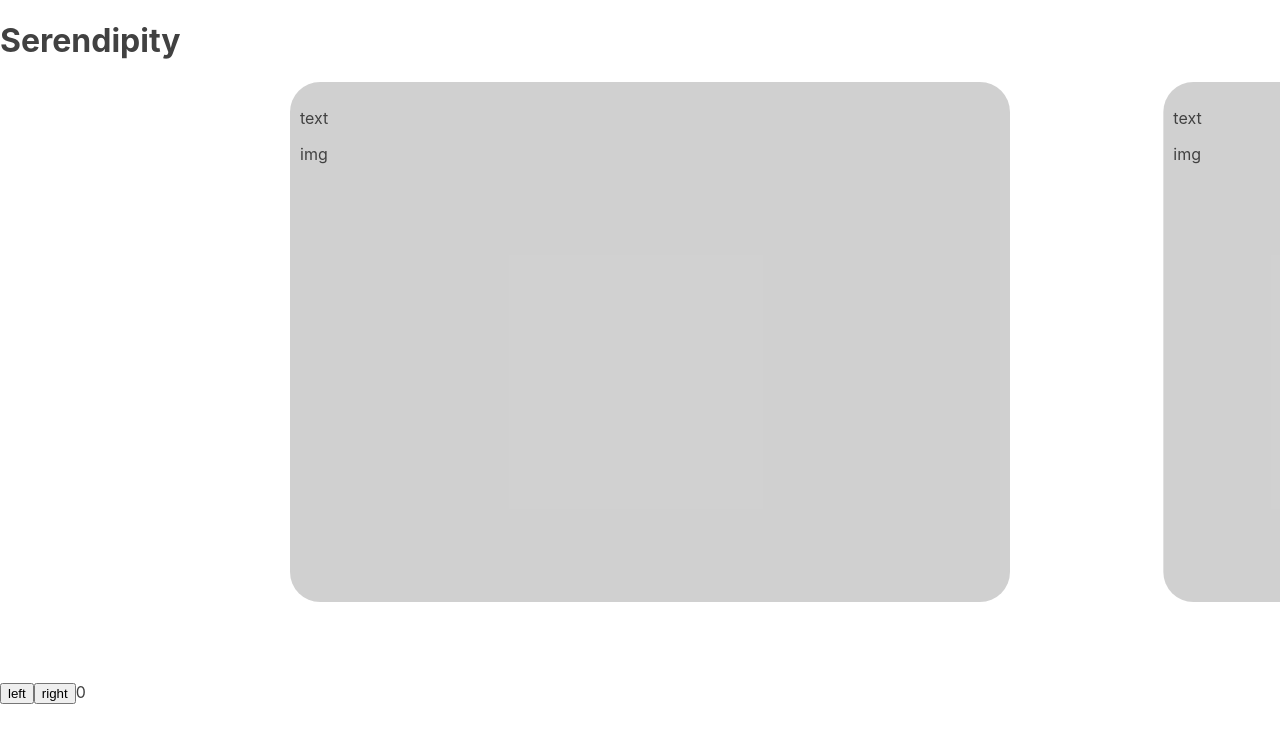
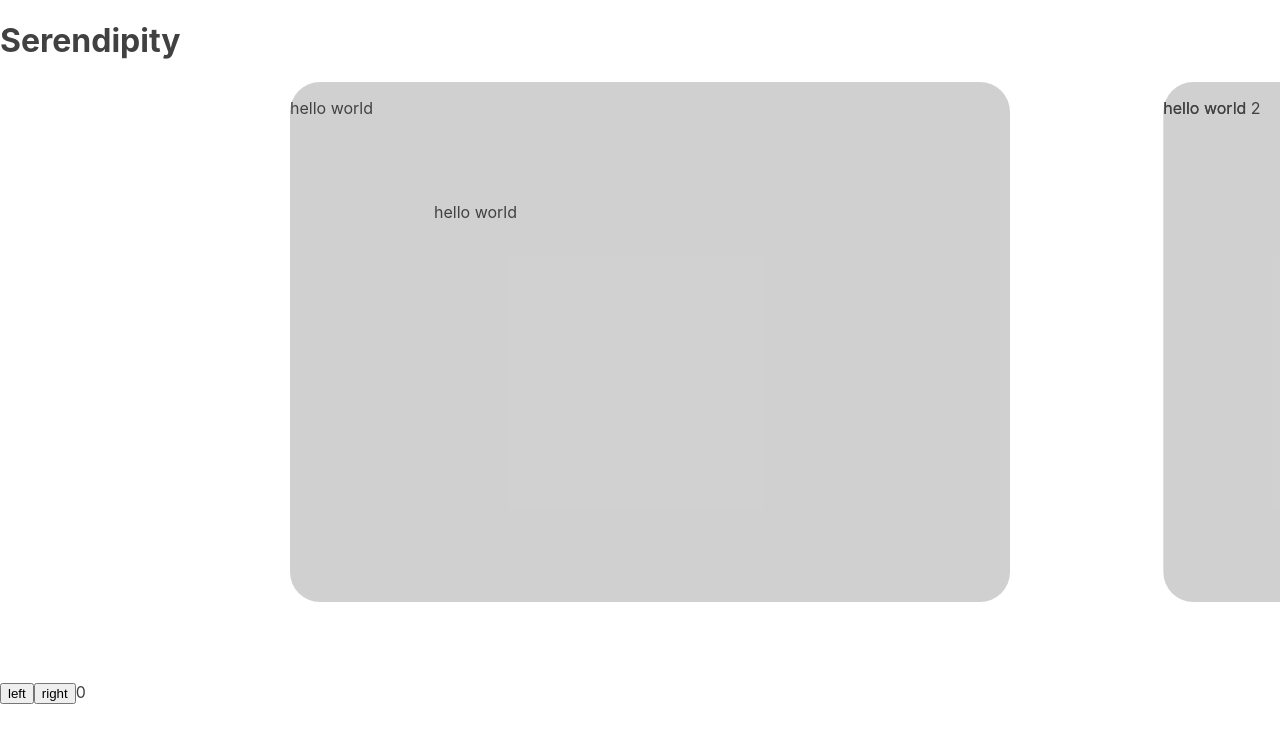
Before and after one commit to nichwch/serendipity, a Next.js app: page / in a window 1280 px wide. Shown: the top 742 px of the page. Built offline with nearby package versions, Linux system fonts and the light colour scheme.

Commit message:
moving slide entities works, but getting weird bounce effect

```diff
--- a/components/SlideEditor/SlideEntity.tsx
+++ b/components/SlideEditor/SlideEntity.tsx
@@ -1,32 +1,127 @@
-export interface SlideEntity {
+import { useState } from "react";
+import styled from "styled-components";
+import { useSlideStore } from "../../pages";
+export interface SlideInterface {
 	xPos: number;
 	yPos: number;
 	scale: number;
-	type: "text" | "image";
 }
 
-export interface TextElement extends SlideEntity {
+export interface TextElement extends SlideInterface {
 	type: "text";
+	content: string;
 }
-export interface ImageElement extends SlideEntity {
+export interface ImageElement extends SlideInterface {
 	type: "image";
+	imgcontent: string;
 }
 
-export const SlideComponent = (props: { slideEntities: SlideEntity[] }) => {
+export type SlideEntity = TextElement | ImageElement;
+
+export const SlideComponent = (props: {
+	slideEntities: SlideEntity[];
+	slideIndex: number;
+	slideRef: React.Ref<HTMLElement>;
+}) => {
 	return (
 		<>
-			{props.slideEntities.map((slideEntity, index) => {
-				return <SlideEntityRenderer key={index} slideEntity={slideEntity} />;
+			{props.slideEntities.map((slideEntity, entityIndex) => {
+				return (
+					<SlideEntityRenderer
+						key={entityIndex}
+						slideEntity={slideEntity}
+						entityIndex={entityIndex}
+						slideIndex={props.slideIndex}
+						slideRef={props.slideRef}
+					/>
+				);
 			})}
 		</>
 	);
 };
 
-export const SlideEntityRenderer = (props: { slideEntity: SlideEntity }) => {
+export const SlideEntityRenderer = (props: {
+	slideEntity: SlideEntity;
+	entityIndex: number;
+	slideIndex: number;
+
+	slideRef: React.Ref<HTMLElement>;
+}) => {
+	const [isDragging, setIsDragging] = useState(false);
+	const { slideEntity } = props;
+	const { slides } = useSlideStore();
 	return (
-		<>
-			{props.slideEntity?.type === "text" ? <p>text</p> : null}
-			{props.slideEntity?.type === "image" ? <p>img</p> : null}
-		</>
+		<Entity
+			style={{
+				opacity: isDragging ? 0.2 : 1,
+			}}
+			draggable={true}
+			xPos={slideEntity.xPos}
+			yPos={slideEntity.yPos}
+			onDragStart={(e) => {
+				setIsDragging(true);
+				// e.preventDefault();
+			}}
+			onDragEnd={(e) => {
+				let newPosition = getPercentPosition(
+					props.slideRef?.current?.getBoundingClientRect(),
+					e.clientX,
+					e.clientY
+				);
+				console.log(
+					"drop",
+					e,
+					props.slideRef?.current?.getBoundingClientRect(),
+					newPosition
+				);
+
+				let newSlides = [...slides];
+				if (
+					newPosition.xPos < 100 &&
+					newPosition.xPos > 0 &&
+					newPosition.yPos < 100 &&
+					newPosition.yPos > 0
+				) {
+					newSlides[props.slideIndex][props.entityIndex].xPos =
+						newPosition.xPos;
+					newSlides[props.slideIndex][props.entityIndex].yPos =
+						newPosition.yPos;
+				}
+				useSlideStore.setState({ slides: newSlides });
+				setIsDragging(false);
+				e.preventDefault();
+			}}
+		>
+			{slideEntity.type === "text" ? <p>{slideEntity.content}</p> : null}
+			{slideEntity.type === "image" ? <p>{slideEntity.imgcontent}</p> : null}
+		</Entity>
 	);
 };
+// relevant link for using the correct x/y position from event:
+// https://stackoverflow.com/questions/6073505/what-is-the-difference-between-screenx-y-clientx-y-and-pagex-y
+// i believe clientX/clientY is what we want.
+
+function getPercentPosition(
+	boundingRect: DOMRect,
+	x: number,
+	y: number
+): {
+	xPos: number;
+	yPos: number;
+} {
+	let slideWidth = boundingRect.width;
+	let slideHeight = boundingRect.height;
+	let xSlideOffset = x - boundingRect.left;
+	let ySlideOffset = y - boundingRect.top;
+	let xPos = (xSlideOffset / slideWidth) * 100;
+	let yPos = (ySlideOffset / slideHeight) * 100;
+	return { xPos, yPos };
+}
+
+const Entity = styled.div<{ xPos: number; yPos: number }>`
+	position: absolute;
+	left: ${(props) => props.xPos}%;
+	top: ${(props) => props.yPos}%;
+
+	user-select: none;
+`;
--- a/components/SlideEditor/exampleSlides.ts
+++ b/components/SlideEditor/exampleSlides.ts
@@ -3,16 +3,18 @@ import { SlideEntity } from "./SlideEntity";
 export const exampleSlides: SlideEntity[][] = [
 	[
 		{
-			xPos: 0,
-			yPos: 0,
+			xPos: 20,
+			yPos: 20,
 			scale: 1,
 			type: "text",
+			content: "hello world",
 		},
 		{
 			xPos: 0,
 			yPos: 0,
 			scale: 1,
 			type: "image",
+			imgcontent: "hello world",
 		},
 	],
 	[
@@ -21,12 +23,14 @@ export const exampleSlides: SlideEntity[][] = [
 			yPos: 0,
 			scale: 1,
 			type: "text",
+			content: "hello world 2",
 		},
 		{
 			xPos: 0,
 			yPos: 0,
 			scale: 1,
 			type: "image",
+			imgcontent: "hello world",
 		},
 	],
 	[
@@ -35,12 +39,14 @@ export const exampleSlides: SlideEntity[][] = [
 			yPos: 0,
 			scale: 1,
 			type: "text",
+			content: "hello world 3",
 		},
 		{
 			xPos: 0,
 			yPos: 0,
 			scale: 1,
 			type: "image",
+			imgcontent: "hello world",
 		},
 	],
 	[
@@ -49,12 +55,14 @@ export const exampleSlides: SlideEntity[][] = [
 			yPos: 0,
 			scale: 1,
 			type: "text",
+			content: "hello world 4",
 		},
 		{
 			xPos: 0,
 			yPos: 0,
 			scale: 1,
 			type: "image",
+			imgcontent: "hello world",
 		},
 	],
 ];
--- a/components/Slideshow.tsx
+++ b/components/Slideshow.tsx
@@ -1,4 +1,4 @@
-import { useEffect, useState } from "react";
+import { useEffect, useRef, useState } from "react";
 import styled from "styled-components";
 import { DarkenMedium, DarkenSlightly } from "../config/theme";
 import { CSSTransition, TransitionGroup } from "react-transition-group";
@@ -31,10 +31,15 @@ export const Slideshow = (props: {
 		};
 	}, [index, props.slides.length]);
 
+	const leftSlideRef = useRef<HTMLElement>(null);
+	const middleSlideRef = useRef<HTMLElement>(null);
+	const rightSlideRef = useRef<HTMLElement>(null);
+
 	return (
 		<>
 			<SlidesContainer>
 				<TransitionGroup>
+					{/* left slide */}
 					{index > 0 ? (
 						<CSSTransition
 							key={index - 1}
@@ -44,11 +49,16 @@ export const Slideshow = (props: {
 							}}
 							classNames="slide-anim"
 						>
-							<Slide key={index - 1} className="left">
-								<SlideComponent slideEntities={props.slides[index - 1]} />
+							<Slide key={index - 1} className="left" ref={leftSlideRef}>
+								<SlideComponent
+									slideEntities={props.slides[index - 1]}
+									slideIndex={index - 1}
+									slideRef={leftSlideRef}
+								/>
 							</Slide>
 						</CSSTransition>
 					) : null}
+					{/* middle slide - the one that's in focus */}
 					<CSSTransition
 						key={index}
 						timeout={{
@@ -57,10 +67,15 @@ export const Slideshow = (props: {
 						}}
 						classNames="slide-anim"
 					>
-						<Slide key={index} className="center">
-							<SlideComponent slideEntities={props.slides[index]} />
+						<Slide key={index} className="center" ref={middleSlideRef}>
+							<SlideComponent
+								slideEntities={props.slides[index]}
+								slideIndex={index}
+								slideRef={middleSlideRef}
+							/>
 						</Slide>
 					</CSSTransition>
+					{/* right slide */}
 					{index < props.slides.length - 1 ? (
 						<CSSTransition
 							key={index + 1}
@@ -70,8 +85,12 @@ export const Slideshow = (props: {
 							}}
 							classNames="slide-anim"
 						>
-							<Slide key={index + 1} className="right">
-								<SlideComponent slideEntities={props.slides[index + 1]} />
+							<Slide key={index + 1} className="right" ref={rightSlideRef}>
+								<SlideComponent
+									slideEntities={props.slides[index + 1]}
+									slideIndex={index + 1}
+									slideRef={rightSlideRef}
+								/>
 							</Slide>
 						</CSSTransition>
 					) : null}
--- a/package.json
+++ b/package.json
@@ -14,7 +14,8 @@
     "react-dom": "17.0.2",
     "react-transition-group": "^4.4.2",
     "styled-components": "^5.3.3",
-    "typescript": "^4.5.4"
+    "typescript": "^4.5.4",
+    "zustand": "^3.6.9"
   },
   "devDependencies": {
     "@types/react": "^17.0.38",
--- a/pages/_app.tsx
+++ b/pages/_app.tsx
@@ -20,4 +20,9 @@ const GlobalStyle = createGlobalStyle`
 	height:100vh;
 	width:100vw;
   }
+
+/* debug */
+  /* *{
+	  outline:1px solid red;
+  } */
 `;
--- a/pages/index.tsx
+++ b/pages/index.tsx
@@ -1,8 +1,15 @@
 import Head from "next/head";
+import create from "zustand";
 import { exampleSlides } from "../components/SlideEditor/exampleSlides";
+import { SlideEntity } from "../components/SlideEditor/SlideEntity";
 import { Slideshow } from "../components/Slideshow";
 
+export const useSlideStore = create<{ slides: SlideEntity[][] }>(() => ({
+	slides: exampleSlides,
+}));
+
 export default function Home() {
+	const { slides } = useSlideStore();
 	return (
 		<div>
 			<Head>
@@ -11,7 +18,7 @@ export default function Home() {
 				<link rel="icon" href="/favicon.ico" />
 			</Head>
 			<h1>Serendipity</h1>
-			<Slideshow slides={exampleSlides} initialIndex={0} />
+			<Slideshow slides={slides} initialIndex={0} />
 		</div>
 	);
 }
```
Also changed, not shown: 1 other file (tests, documents, lock files or other folders).
